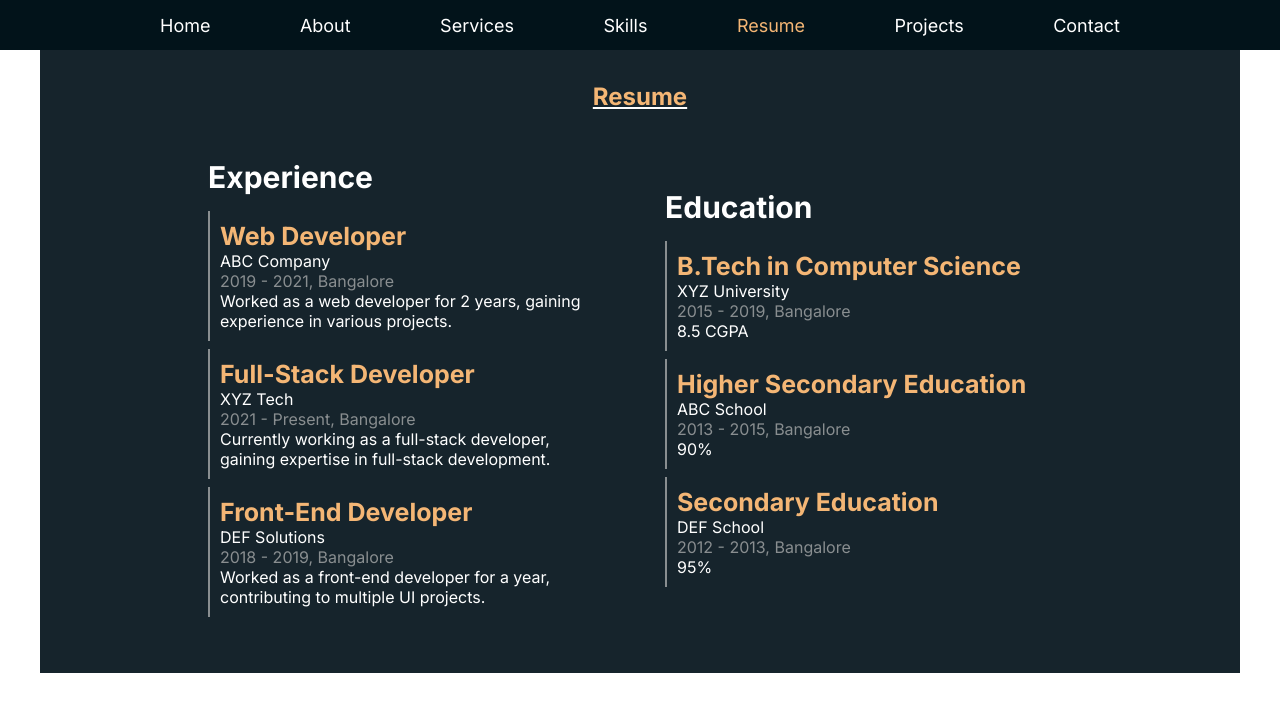
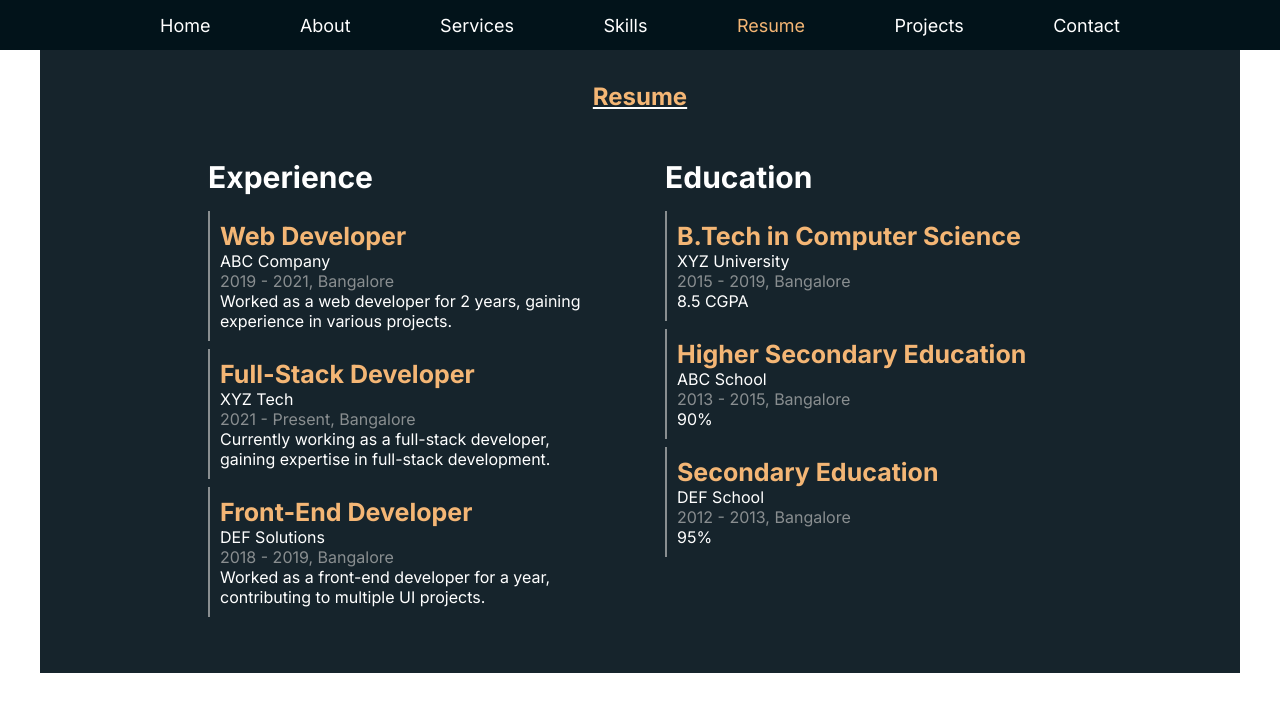
Before and after one commit to kutty023/MyPortfolio, a React (Vite) app in the folder portfolio/: page /resume in a window 1280 px wide. Shown: the top 712 px of the page. Built offline with nearby package versions, Linux system fonts and the light colour scheme.

Commit message:
Resume page styling is done

```diff
--- a/portfolio/src/Styles/Resume.css
+++ b/portfolio/src/Styles/Resume.css
@@ -1,13 +1,12 @@
 .resume {
     width: 80%;
-    justify-self: center
+    justify-self: center;
 }
 
 #resume-sec {
     width: 100%;
     display: flex;
     justify-content: center;
-    align-items: center;
     padding: 3rem 2rem;
     margin: 0 auto;
     gap: 50px;
```
